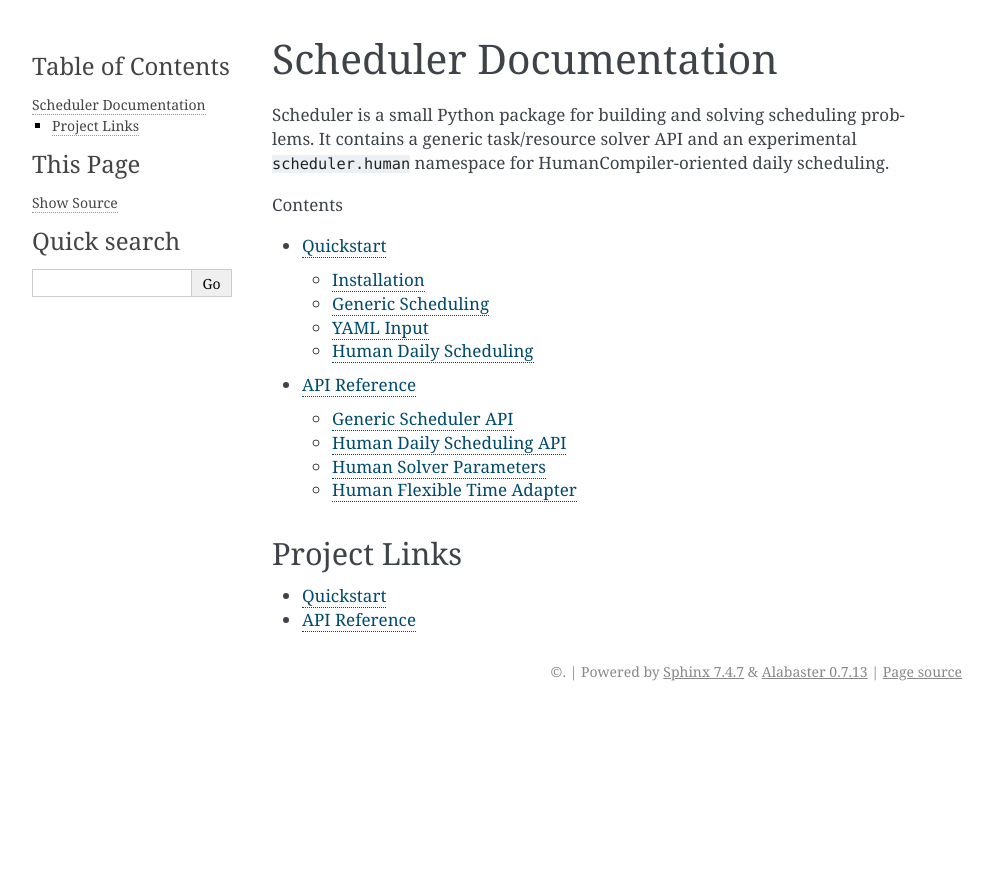
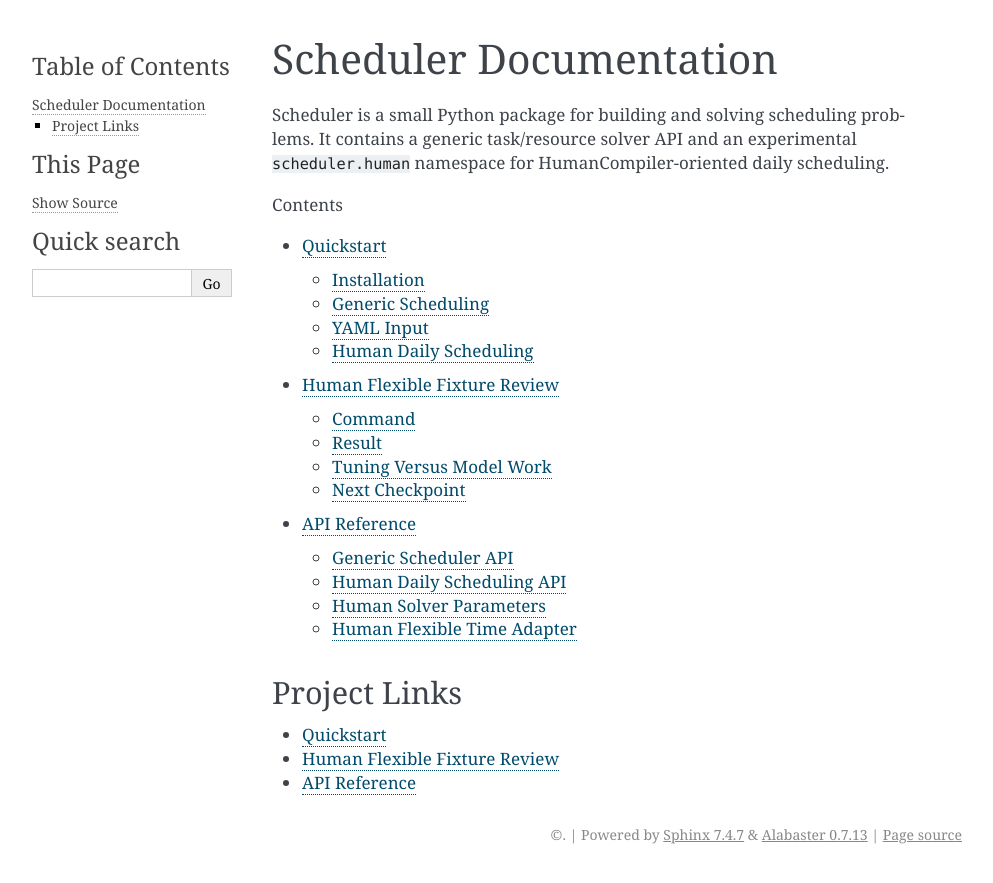
Before and after one commit to masa10-f/Scheduler, a Sphinx documentation site: the page built from docs/index.rst, in a window 1280 px wide. Shown: the top 883 px of the page, without its empty margins (148-1141 px from the left). Built offline with Sphinx 7.4.7, drawn with Linux system fonts in a browser that asks for light colours; some of the changed lines change nothing that is shown.

Commit message:
document flexible scheduler review checkpoint (#18)

```diff
--- /dev/null
+++ b/docs/human-flexible-review.rst
@@ -0,0 +1,58 @@
+Human Flexible Fixture Review
+=============================
+
+This note records the first review checkpoint after the flexible time adapter
+v1 implementation. It is intentionally a human-readability checkpoint, not a
+runtime integration step for HumanCompiler.
+
+Command
+-------
+
+.. code-block:: bash
+
+   uv run python examples/human_daily_review.py samples/human/daily_flexible_*.yaml --format markdown
+
+Result
+------
+
+The command completed successfully for all four flexible fixtures:
+
+* ``daily_flexible_normal``: 微妙. Morning focused work is used naturally, but
+  afternoon ``light_work`` capacity still accepts heavier research tasks. This
+  looks like weight tuning around work-kind mismatch and deadline pressure.
+* ``daily_flexible_fixed_events``: 微妙. Fixed events are subtracted correctly
+  and the timeline resumes after the blocked interval, but heavy tasks still
+  land in light slots. This is likely weight tuning, not an adapter bug.
+* ``daily_flexible_rolling``: 微妙. ``now`` trimming works and past slots are
+  dropped, but the review needs a clearer distinction between "lower score" and
+  truly blocked dependency outcomes. This may need report/model wording before
+  solver changes.
+* ``daily_flexible_split_policy``: 自然 for v1. Split policy fields are parsed
+  and preserved, and the solver keeps one block per task as documented. The
+  next solver phase should implement actual task splitting before using this as
+  real operational behavior.
+
+Tuning Versus Model Work
+------------------------
+
+Weight/config tuning candidates:
+
+* Increase the penalty for placing focused work into light slots.
+* Rebalance deadline/dependency scores so urgent tasks do not overwhelm energy
+  matching unless the due date is genuinely close.
+* Review long-work and project-switch penalties after the kind mismatch tuning.
+
+Model/report candidates:
+
+* Add clearer unscheduled reasons for score-based omissions.
+* Preserve previously scheduled historical blocks before full rolling
+  reschedule support.
+* Implement actual split behavior for ``split_allowed`` tasks, respecting
+  ``min_chunk_minutes`` and ``preferred_chunk_minutes``.
+
+Next Checkpoint
+---------------
+
+Before integrating the external package into HumanCompiler runtime behavior,
+export anonymized real HumanCompiler data into Scheduler fixture shape and run
+the same review command against those generated fixtures.
--- a/docs/index.rst
+++ b/docs/index.rst
@@ -10,10 +10,12 @@
    :caption: Contents
 
    quickstart
+   human-flexible-review
    api/index
 
 Project Links
 -------------
 
 * :doc:`quickstart`
+* :doc:`human-flexible-review`
 * :doc:`api/index`
```
